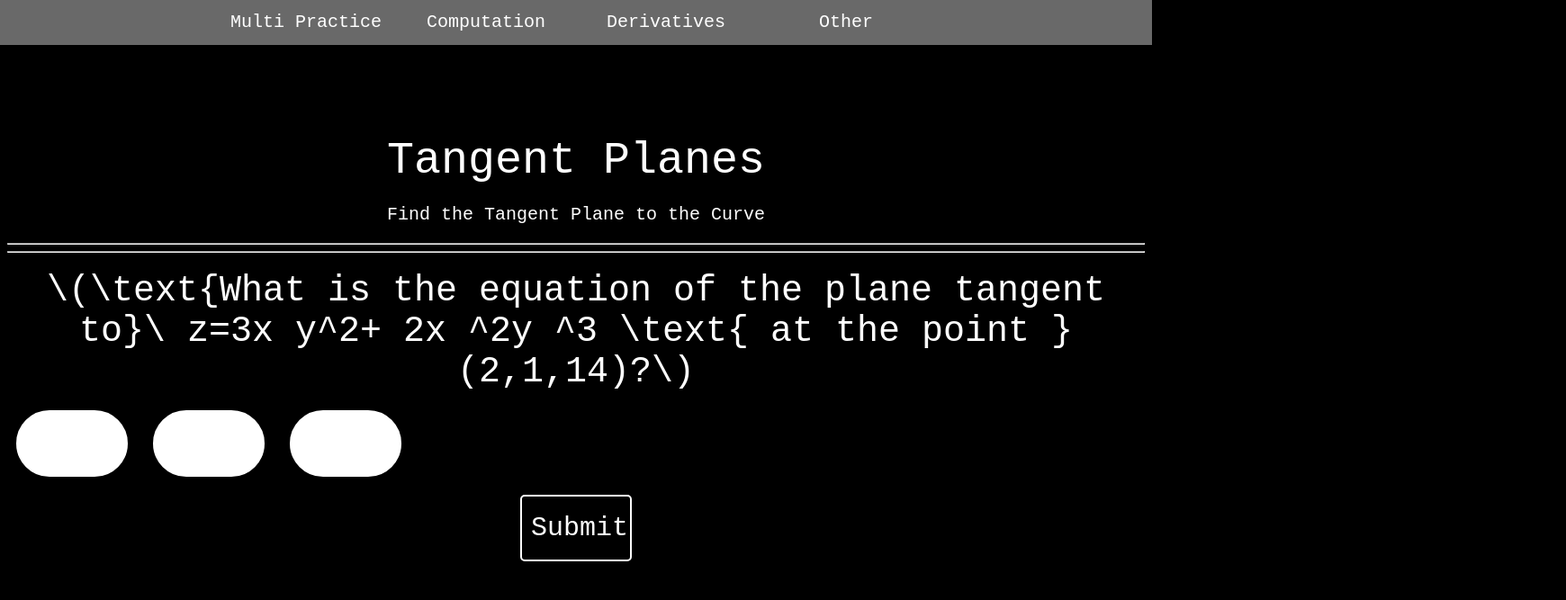
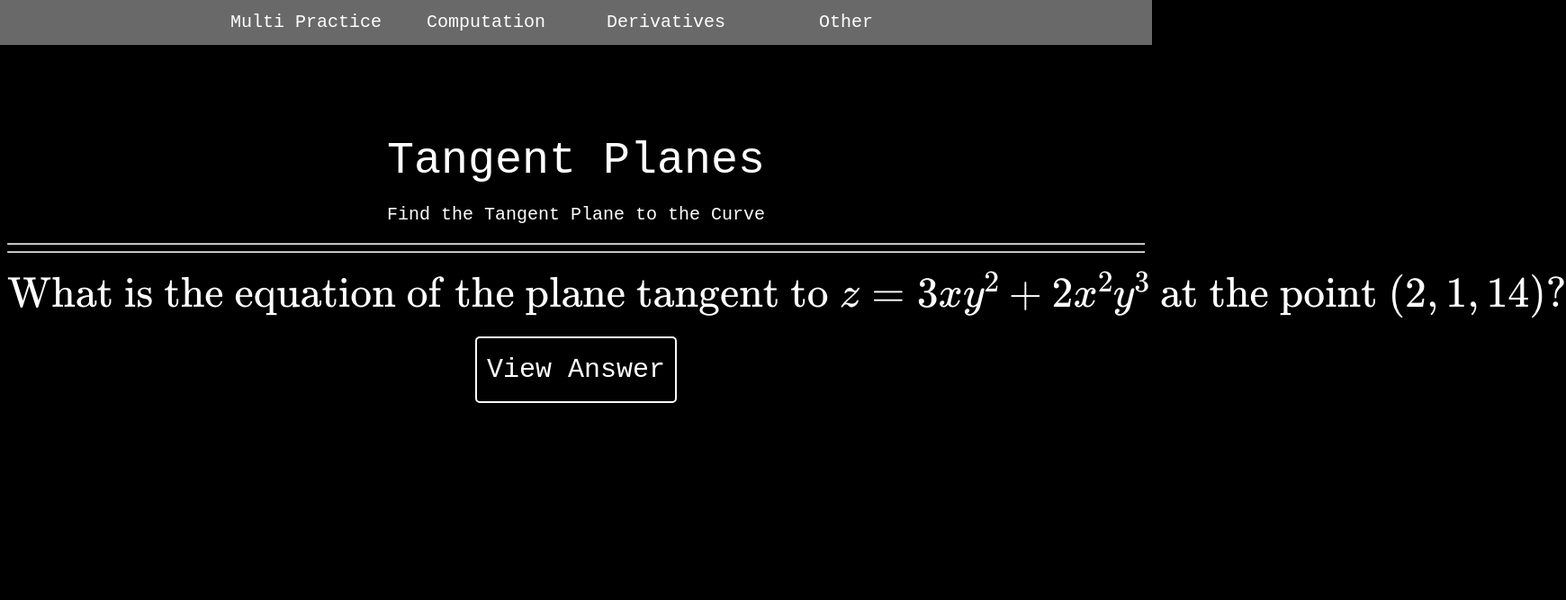
Before and after one commit to bltnppcnt/practice, a plain HTML site: page tangent.html in a window 1280 px wide. Shown: the whole page at 90% size, 1740 px wide, since content can reach past the window. Drawn offline with nearby package versions, Linux system fonts and the light colour scheme.

Commit message:
Update tangent.html

```diff
--- a/tangent.html
+++ b/tangent.html
@@ -4,21 +4,16 @@
     <title>Tangent Planes</title>
     <link href="style.css" rel="stylesheet" />
     <script src="main.js"></script>
+    <script type="text/javascript" id="MathJax-script" async
+    src="https://cdn.jsdelivr.net/npm/mathjax@3/es5/tex-chtml.js"></script>
 </head>
 <body>
     <div id="nav-bar"></div>
     <div id="text-block">Tangent Planes</div>
     <div id="description">Find the Tangent Plane to the Curve</div>
     <hr/><hr />
-    <div id="question">What is the equation of the tangent plane to z=
-    <span id="v1"></span> at the point (<span id="v2"></span>)?
-    </div>
-    <div style="margin: auto;">
-        <input class="question-inputs" />
-        <input class="question-inputs" />
-        <input class="question-inputs" />
-    </div>
-    <div id="submit" onclick="submit4()">Submit</div>
+    <div id="question"></div>
+    <div id="submit" style="width: 200px" onclick="submit4()">View Answer</div>
     <div id="result"></div>
     <div id="next" onclick="cont()">Next</div>
 </body>
```
